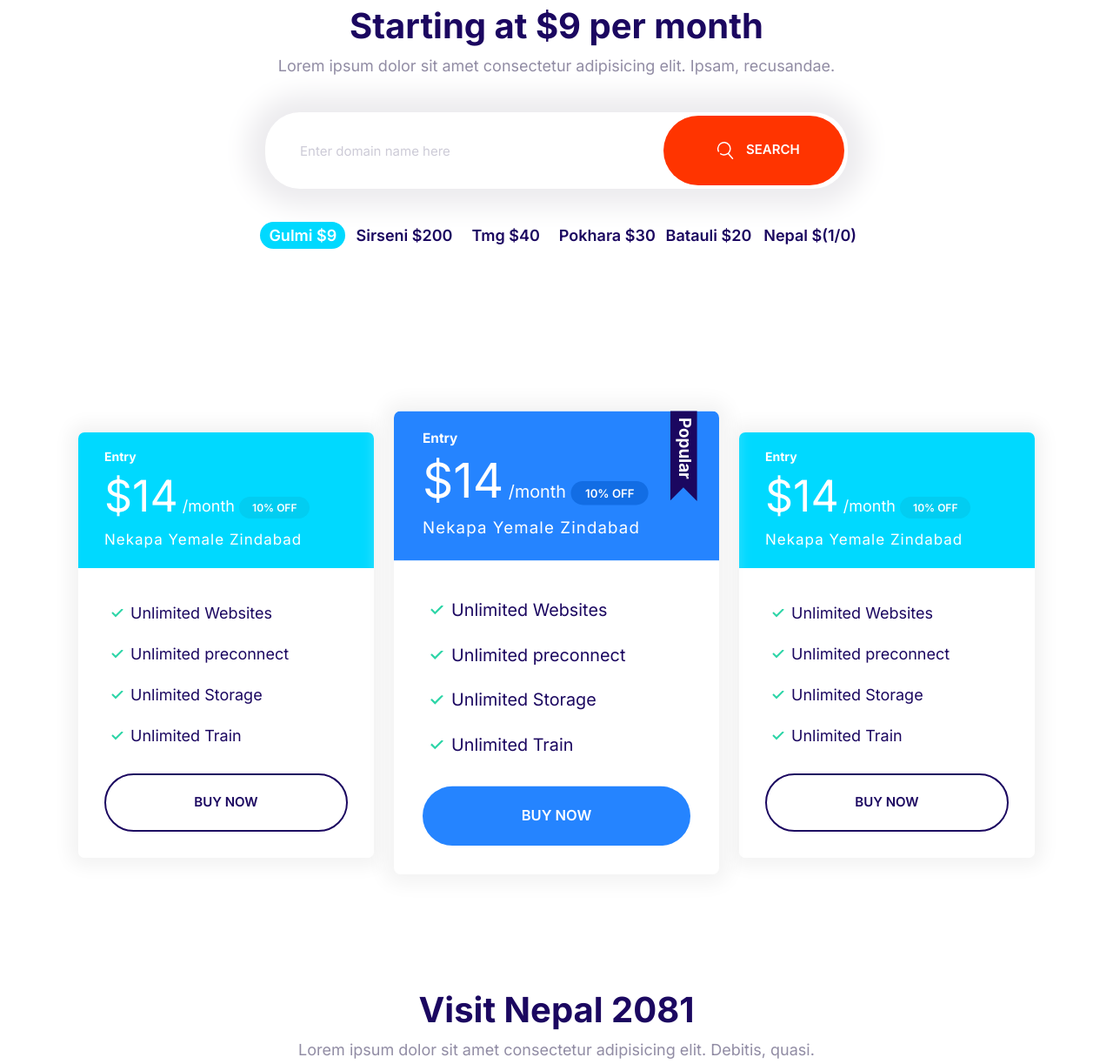
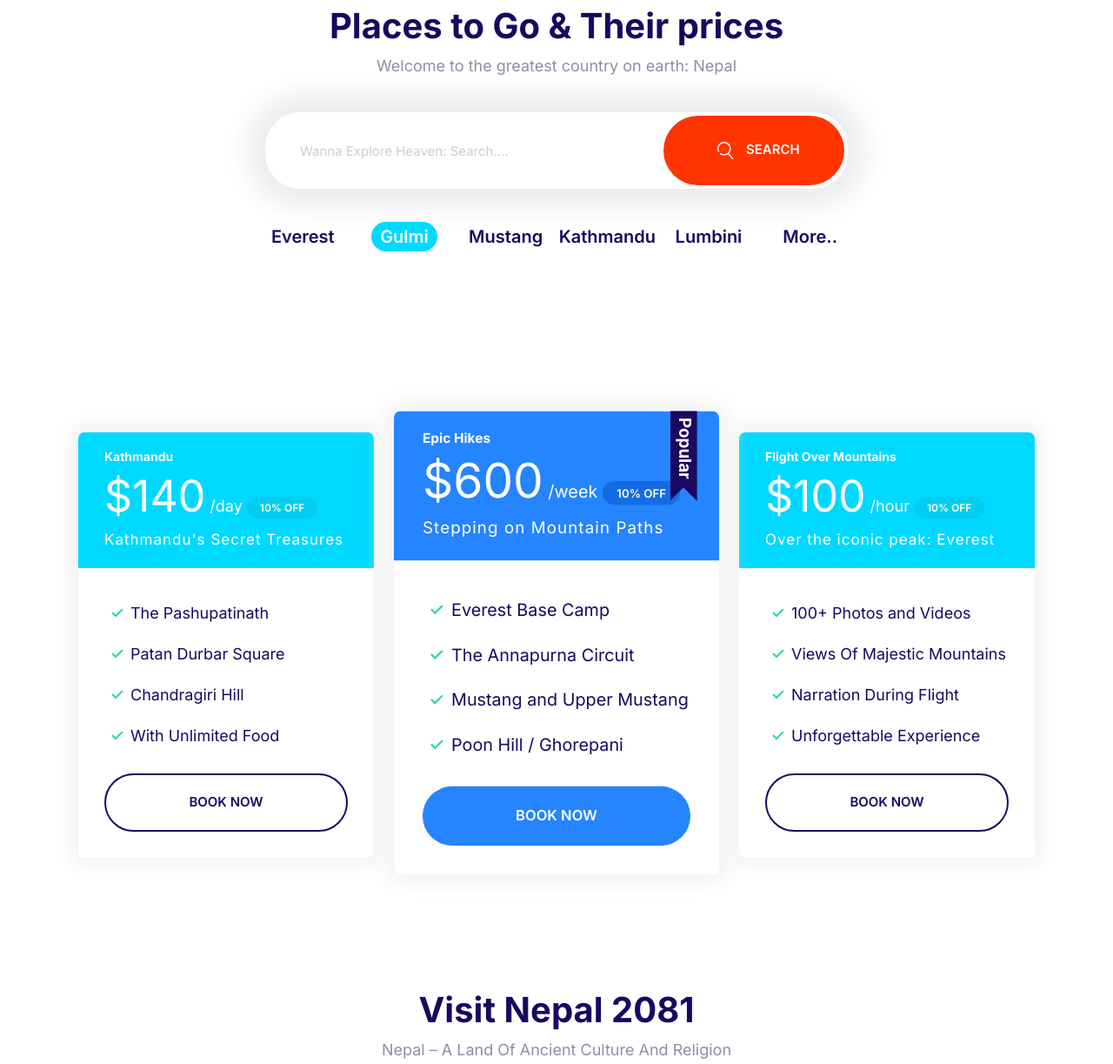
Before and after one commit to navin432/Npl, a plain HTML site: page index.html in a window 1280 px wide. Shown: the part 1020-2243 px from the top of the page at 87% size. Drawn offline with Linux system fonts and the light colour scheme.

Commit message:
Changing Description.

```diff
--- a/css/styles.css
+++ b/css/styles.css
@@ -526,7 +526,7 @@ a {
 .callout {
   padding: 4rem;
   border-radius: 5px;
-  max-width: 970px;
+  width: 90%;
   margin: 0 auto;
 }
 
@@ -653,7 +653,6 @@ a {
   justify-content: space-between;
   flex-wrap: wrap;
   padding: 0.5rem 1rem;
-  align-items: center;
 }
 .logo-img {
   height: 40px;
@@ -747,7 +746,7 @@ a {
   display: grid;
   grid-template-columns: repeat(2, 1fr);
   grid-template-rows: repeat(2, 6rem);
-  font-size: 1.8rem;
+  font-size: 2rem;
   font-weight: 600;
   justify-items: center;
   max-width: 700px;
@@ -756,7 +755,7 @@ a {
 
 .block-domain__prices .badge {
   padding: 0.5rem 1rem;
-  font-size: 1.8rem;
+  font-size: 2rem;
 }
 @media screen and (min-width: 768px) {
   .block-domain__prices {
@@ -820,6 +819,7 @@ a {
 
 /* Footer */
 .footer {
+  padding-top: 14rem;
   background: #232323;
 }
 
@@ -895,5 +895,5 @@ a {
 
 /* Sign-up Callout */
 .callout-signup {
-  transform: translateY(5rem);
+  transform: translateY(10rem);
 }
--- a/index.html
+++ b/index.html
@@ -24,10 +24,11 @@
           <use xlink:href="images/sprite.svg#menu"></use>
         </svg>
         <ul class="list nav__list collapsible__content">
-          <li class="nav__item"><a href="#">Hosting</a></li>
-          <li class="nav__item"><a href="#">VPN</a></li>
-          <li class="nav__item"><a href="#">Domain</a></li>
-          <li class="nav__item"><a href="#">Pricing</a></li>
+          <li class="nav__item"><a href="#places-to-go">
+            Places to go</a></li>
+          <li class="nav__item"><a href="#things-to-do">Things to do</a></li>
+          <li class="nav__item"><a href="#">Plan Your Trip</a></li>
+          <li class="nav__item"><a href="#">Travel Updates</a></li>
         </ul>
       </nav>
     </header>
@@ -57,16 +58,15 @@
     </section>
 
     <!-- Domain Block -->
-    <section class="block container block-domain">
+    <section id="places-to-go" class="block container block-domain">
       <header class="block__header">
-        <h2>Starting at $9 per month</h2>
+        <h2>Places to Go & Their prices</h2>
         <p>
-          Lorem ipsum dolor sit amet consectetur adipisicing elit. Ipsam,
-          recusandae.
+          Welcome to the greatest country on earth: Nepal
         </p>
       </header>
       <div class="input-group">
-        <input type="text" class="input" placeholder="Enter domain name here" />
+        <input type="text" class="input" placeholder="Wanna Explore Heaven: Search...." />
         <button class="btn btn--accent">
           <svg class="icon icon--white">
             <use xlink:href="images/sprite.svg#search"></use>
@@ -76,13 +76,15 @@
       </div>
       <ul class="list block-domain__prices">
         <li>
-          <span class="badge badge--secondary">Gulmi $9</span>
+          Everest
         </li>
-        <li>Sirseni $200</li>
-        <li>Tmg $40</li>
-        <li>Pokhara $30</li>
-        <li>Batauli $20</li>
-        <li>Nepal $(1/0)</li>
+        <li>
+          <span class="badge badge--secondary">Gulmi </span>
+        </li>
+        <li>Mustang</li>
+        <li>Kathmandu</li>
+        <li>Lumbini</li>
+        <li>More..</li>
       </ul>
     </section>
 
@@ -92,60 +94,61 @@
         <div class="plan">
           <div class="card card--secondary">
             <header class="card__header">
-              <h3 class="plan__name">Entry</h3>
-              <span class="plan__price">$14</span>
-              <span class="plan__billing-cycle">/month</span>
+              <h3 class="plan__name">Kathmandu</h3>
+              <span class="plan__price">$140</span>
+              <span class="plan__billing-cycle">/day</span>
               <span class="badge badge--secondary badge--small">10% OFF</span>
-              <span class="plan__description">Nekapa Yemale Zindabad</span>
+              <span class="plan__description">Kathmandu's Secret Treasures</span>
             </header>
             <div class="card__body">
               <ul class="plan__features list list--tick">
-                <li class="list__item">Unlimited Websites</li>
-                <li class="list__item">Unlimited preconnect</li>
-                <li class="list__item">Unlimited Storage</li>
-                <li class="list__item">Unlimited Train</li>
+                <li class="list__item">The Pashupatinath</li>
+                <li class="list__item">Patan Durbar Square</li>
+                <li class="list__item">Chandragiri Hill</li>
+                <li class="list__item">With Unlimited Food</li>
               </ul>
-              <span class="btn btn--outline btn--block">Buy Now</span>
+              <span class="btn btn--outline btn--block">Book Now</span>
             </div>
           </div>
         </div>
         <div class="plan plan--popular">
           <div class="card card--primary">
             <header class="card__header">
-              <h3 class="plan__name">Entry</h3>
-              <span class="plan__price">$14</span>
-              <span class="plan__billing-cycle">/month</span>
+              <h3 class="plan__name">Epic Hikes</h3>
+              <span class="plan__price">$600</span>
+              <span class="plan__billing-cycle">/week</span>
               <span class="badge badge--primary badge--small">10% OFF</span>
-              <span class="plan__description">Nekapa Yemale Zindabad</span>
+              <span class="plan__description">Stepping on Mountain Paths</span>
             </header>
             <div class="card__body">
               <ul class="plan__features list list--tick">
-                <li class="list__item">Unlimited Websites</li>
-                <li class="list__item">Unlimited preconnect</li>
-                <li class="list__item">Unlimited Storage</li>
-                <li class="list__item">Unlimited Train</li>
+                <li class="list__item">Everest Base Camp</li>
+                <li class="list__item">The Annapurna Circuit</li>
+                <li class="list__item">Mustang and Upper Mustang</li>
+                <li class="list__item">Poon Hill / Ghorepani</li>
               </ul>
-              <span class="btn btn--primary btn--block">Buy Now</span>
+              <span class="btn btn--primary btn--block">Book Now</span>
             </div>
           </div>
         </div>
         <div class="plan">
           <div class="card card--secondary">
             <header class="card__header">
-              <h3 class="plan__name">Entry</h3>
-              <span class="plan__price">$14</span>
-              <span class="plan__billing-cycle">/month</span>
+              <h3 class="plan__name">Flight Over Mountains</h3>
+              <span class="plan__price">$100</span>
+              <span class="plan__billing-cycle">/hour</span>
               <span class="badge badge--secondary badge--small">10% OFF</span>
-              <span class="plan__description">Nekapa Yemale Zindabad</span>
+              <span class="plan__description">Over the iconic peak: Everest
+              </span>
             </header>
             <div class="card__body">
               <ul class="plan__features list list--tick">
-                <li class="list__item">Unlimited Websites</li>
-                <li class="list__item">Unlimited preconnect</li>
-                <li class="list__item">Unlimited Storage</li>
-                <li class="list__item">Unlimited Train</li>
+                <li class="list__item">100+ Photos and Videos</li>
+                <li class="list__item">Views Of Majestic Mountains</li>
+                <li class="list__item">Narration During Flight</li>
+                <li class="list__item">Unforgettable Experience</li>
               </ul>
-              <span class="btn btn--outline btn--block">Buy Now</span>
+              <span class="btn btn--outline btn--block">Book Now</span>
             </div>
           </div>
         </div>
@@ -153,12 +156,12 @@
     </section>
 
     <!-- Feature Block -->
-    <section class="block container">
+    <section class="block container" id="things-to-do">
       <header class="block__header">
         <h2>Visit Nepal 2081</h2>
         <p>
-          Lorem ipsum dolor sit amet consectetur adipisicing elit. Debitis,
-          quasi.
+          Nepal – A Land Of Ancient Culture And Religion
+
         </p>
       </header>
 
@@ -171,8 +174,7 @@
           </span>
           <h3 class="feature__heading">Everest: The Peak</h3>
           <p>
-            Lorem ipsum dolor sit, amet consectetur adipisicing elit. Quae at
-            quibusdam harum molestiae est amet beatae facere sequi aliquid vel.
+            The world's highest peak, Mount Everest, reaches an astounding altitude of 8,848 meters. Lying in the Khumbu region of Nepal, the trail leading up to the Everest Base Camp is one of the most beautiful trekking trails on the planet. The all-encompassing Everest ranges offer the best trekking experiences in Nepal.
           </p>
           <a href="#" class="link-arrow">Learn More</a>
         </div>
@@ -197,8 +199,7 @@
           </span>
           <h3 class="feature__heading">Lumbini: Buddha Place</h3>
           <p>
-            Lorem ipsum dolor sit, amet consectetur adipisicing elit. Quae at
-            quibusdam harum molestiae est amet beatae facere sequi aliquid vel.
+            Nestled in the Himalayas in Nepal,  the beautiful town of Lumbini is the birthplace of Lord Buddha. Lumbini is a UNESCO World Heritage Site with many ancient stupas dating back to 2000 years and monasteries built by past dynasties. People come here from all over the world to this abode of Buddhism to study scriptures, meditate, practice yoga, trek, learn more about Buddhism and find inner peace.
           </p>
           <a href="#" class="link-arrow">Learn More</a>
         </div>
@@ -223,8 +224,7 @@
           </span>
           <h3 class="feature__heading">Pokhara: Lakes and Lakes</h3>
           <p>
-            Lorem ipsum dolor sit, amet consectetur adipisicing elit. Quae at
-            quibusdam harum molestiae est amet beatae facere sequi aliquid vel.
+            Pokhara, the 'Tourist Capital of Nepal, at an altitude of more than 900m, it is one of the highest cities, making it the base for many world-famous treks. The highlight of the town is its Lakeside, which is a boating paradise flanked with charming shops, dreamy cafés, restaurants and pubs that make up this postcard-perfect town.
           </p>
           <a href="#" class="link-arrow">Learn More</a>
         </div>
@@ -245,11 +245,12 @@
     <!-- Showcase-Block -->
     <section class="block block--dark block--skewed-right block-showcase">
         <header class="block__header">
-            <h2>Welcome To Nepal</h2>
+            <h2>Plan Your Trip</h2>
         </header>
         <div class="container grid grid--1x2">
             <picture class="block-showcase__image">
-                <source type="image/jpg" srcset="images/mero-gau.jpg 1x, images/mero-gau@2x.jpg 2x">
+                <source type="image/webp" srcset="images/mero-gau@2x.webp">
+                <source type="image/jpg" srcset="images/mero-gau@2x.jpg">
                 <img  src="images/mero-gau@2x.jpg" alt="">
             </picture>
             <ul class="list">
@@ -262,7 +263,7 @@
                     </div>
                     <div class="media__body">
                         <h3 class="media__title block__heading">
-                            Easy Start and Managed Cloud
+                            Trip Ideas
                         </h3>
                         <p >
                             Lorem ipsum dolor sit amet, consectetur adipisicing elit. Dignissimos atque mollitia quisquam, fugiat quaerat aliquid doloremque ea sunt velit itaque.
@@ -278,7 +279,7 @@
                     </div>
                     <div class="media__body">
                         <h3 class="media__title block__heading">
-                            Easy Start and Managed Cloud
+                            Travel Details
                         </h3>
                         <p >
                             Lorem ipsum dolor sit amet, consectetur adipisicing elit. Dignissimos atque mollitia quisquam, fugiat quaerat aliquid doloremque ea sunt velit itaque.
@@ -294,7 +295,7 @@
                     </div>
                     <div class="media__body">
                         <h3 class="media__title block__heading">
-                            Easy Start and Managed Cloud
+                            Book Your Trip
                         </h3>
                         <p >
                             Lorem, ipsum dolor sit amet consectetur adipisicing elit. Adipisci, odio!
```
Also changed, not shown: images/mero-gau@2x.jpg, images/mero-gau@2x.webp (added), images/pokhara.jpg, images/pokhara.webp, images/pokhara@2x.jpg, images/pokhara@2x.webp.
